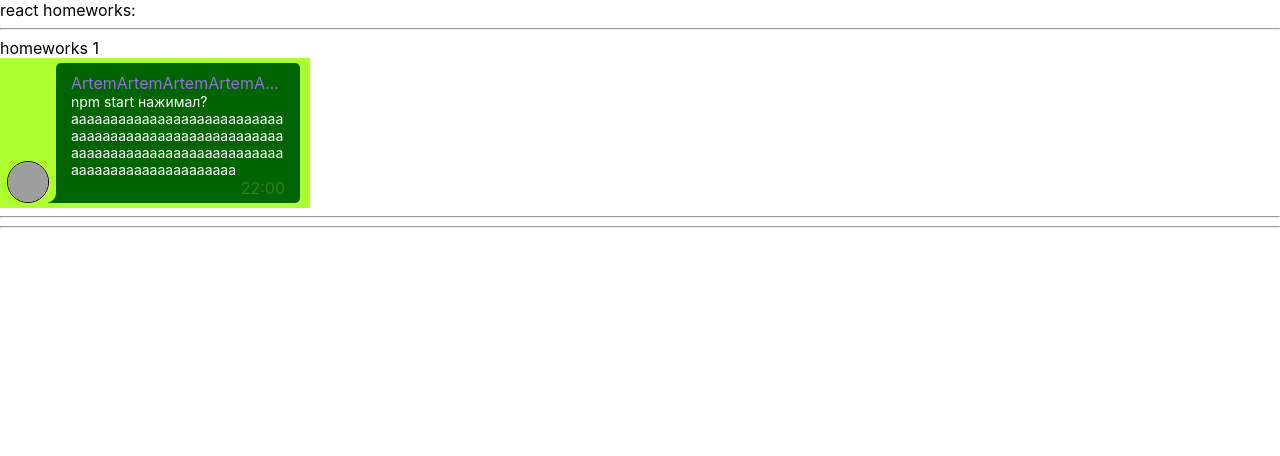
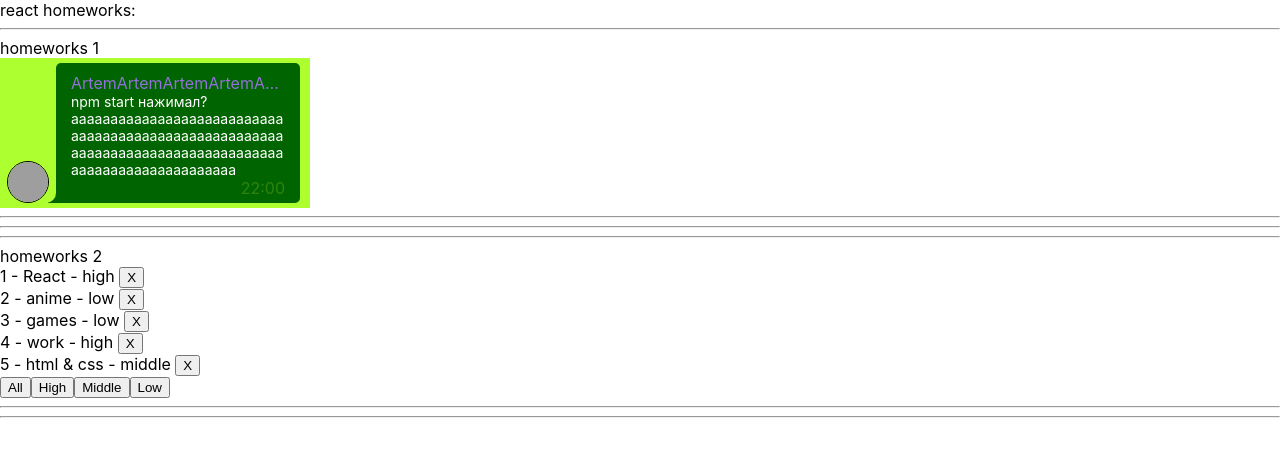
Before and after one commit to sozzuro/homeworks-by-ignat, a React (Create React App) app: page / in a window 1280 px wide. Shown: the top 456 px of the page. Built offline with nearby package versions, Linux system fonts and the light colour scheme; grey boxes are pictures that could not be loaded.

Commit message:
feat: comleted hw2 by ignat

```diff
--- a/src/p1-main/m1-ui/u1-app/App.tsx
+++ b/src/p1-main/m1-ui/u1-app/App.tsx
@@ -1,13 +1,14 @@
 import React from 'react'
 import s from './App.module.css'
 import HW1 from '../../../p2-homeworks/h1/HW1'
+import HW2 from "../../../p2-homeworks/h2/HW2";
 
 function App() {
     return (
         <div className={s.App}>
             <div>react homeworks:</div>
             <HW1/>
-            {/*<HW2/>*/}
+            <HW2/>
             {/*<HW3/>*/}
             {/*<HW4/>*/}
             {/*<HW5/>*/}
--- a/src/p2-homeworks/h2/Affair.tsx
+++ b/src/p2-homeworks/h2/Affair.tsx
@@ -1,19 +1,24 @@
 import React from 'react'
+import {AffairType} from "./HW2";
 
 type AffairPropsType = {
     // key не нужно типизировать
-    affair: any // need to fix any
-    deleteAffairCallback: any // need to fix any
+    affair: AffairType // need to fix any
+    deleteAffairCallback: (_id: number) => void // need to fix any
 }
 
 function Affair(props: AffairPropsType) {
-    const deleteCallback = () => {}// need to fix
+    const deleteCallback = (_id: number) => {
+        props.deleteAffairCallback(_id);
+    }
 
     return (
         <div>
-            // show some text
+            <span>{props.affair._id} -</span>
+            <span> {props.affair.name} -</span>
+            <span> {props.affair.priority} </span>
 
-            <button onClick={deleteCallback}>X</button>
+            <button onClick={() => deleteCallback(props.affair._id)}>X</button>
         </div>
     )
 }
--- a/src/p2-homeworks/h2/Affairs.tsx
+++ b/src/p2-homeworks/h2/Affairs.tsx
@@ -1,11 +1,11 @@
 import React from 'react'
 import Affair from './Affair'
-import {AffairType} from './HW2'
+import {AffairType, FilterType} from './HW2'
 
 type AffairsPropsType = { // need to fix any
-    data: any
-    setFilter: any
-    deleteAffairCallback: any
+    data: Array<AffairType>
+    setFilter: (filter: FilterType) => void
+    deleteAffairCallback: (_id: number) => void
 }
 
 function Affairs(props: AffairsPropsType) {
@@ -17,10 +17,18 @@ function Affairs(props: AffairsPropsType) {
         />
     ))
 
-    const setAll = () => {} // need to fix
-    const setHigh = () => {}
-    const setMiddle = () => {}
-    const setLow = () => {}
+    const setAll = () => {
+        props.setFilter('all');
+    } // need to fix
+    const setHigh = () => {
+        props.setFilter('high');
+    }
+    const setMiddle = () => {
+        props.setFilter('middle');
+    }
+    const setLow = () => {
+        props.setFilter('low');
+    }
 
     return (
         <div>
--- a/src/p2-homeworks/h2/HW2.tsx
+++ b/src/p2-homeworks/h2/HW2.tsx
@@ -2,12 +2,16 @@ import React, {useState} from 'react'
 import Affairs from './Affairs'
 
 // types
-export type AffairPriorityType = any // need to fix any
-export type AffairType = any // need to fix any
+export type AffairPriorityType = 'high' | 'middle' | 'low' // need to fix any
+export type AffairType = {
+    _id: number,
+    name: string,
+    priority: string
+} // need to fix any
 export type FilterType = 'all' | AffairPriorityType
 
 // constants
-const defaultAffairs: any = [ // need to fix any
+const defaultAffairs: Array<AffairType> = [ // need to fix any
     {_id: 1, name: 'React', priority: 'high'},
     {_id: 2, name: 'anime', priority: 'low'},
     {_id: 3, name: 'games', priority: 'low'},
@@ -16,20 +20,29 @@ const defaultAffairs: any = [ // need to fix any
 ]
 
 // pure helper functions
-export const filterAffairs = (affairs: any, filter: any): any => { // need to fix any
-    if (filter === 'all') return affairs
-    else return // need to fix
+export const filterAffairs = (affairs: Array<AffairType>, filter: FilterType): Array<AffairType> => { // need to fix any
+    if (filter === 'all') {
+        return affairs
+    } else if (filter === 'high') {
+        return affairs.filter(affair => affair.priority === 'high')
+    } else if (filter === 'middle') {
+        return affairs.filter(affair => affair.priority === 'middle')
+    } else if (filter === 'low') {
+        return affairs.filter(affair => affair.priority === 'low')
+    } else {
+        return affairs // need to fix
+    }
 }
-export const deleteAffair = (affairs: any, _id: any): any => { // need to fix any
-    return // need to fix
+export const deleteAffair = (affairs: Array<AffairType>, _id: number): Array<AffairType> => { // need to fix any
+    return affairs.filter(affair => affair._id !== _id)
 }
 
 function HW2() {
-    const [affairs, setAffairs] = useState<any>(defaultAffairs) // need to fix any
+    const [affairs, setAffairs] = useState<Array<AffairType>>(defaultAffairs) // need to fix any
     const [filter, setFilter] = useState<FilterType>('all')
 
     const filteredAffairs = filterAffairs(affairs, filter)
-    const deleteAffairCallback = (_id: any) => setAffairs(deleteAffair(affairs, _id)) // need to fix any
+    const deleteAffairCallback = (_id: number) => setAffairs(deleteAffair(affairs, _id)) // need to fix any
 
     return (
         <div>
--- a/tsconfig.json
+++ b/tsconfig.json
@@ -18,7 +18,7 @@
     "resolveJsonModule": true,
     "isolatedModules": true,
     "noEmit": true,
-    "jsx": "react-jsx"
+    "jsx": "react"
   },
   "include": [
     "src"
```
